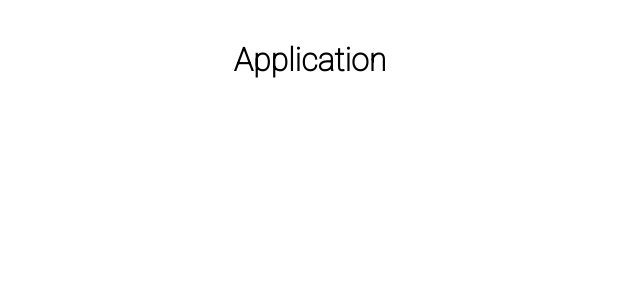
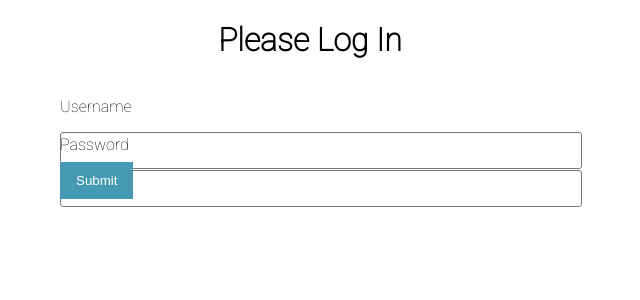
Before and after one commit to cama0047/Log-in, a React (Create React App) app: page / in a window 1280 px wide. Shown: the top 300 px of the page, without its empty margins (330-970 px from the left). Built offline with nearby package versions, Linux system fonts and the light colour scheme.

Commit message:
adding server and token feature

```diff
--- a/package.json
+++ b/package.json
@@ -35,5 +35,9 @@
       "last 1 firefox version",
       "last 1 safari version"
     ]
+  },
+  "devDependencies": {
+    "cors": "^2.8.5",
+    "express": "^4.17.1"
   }
 }
--- a/src/App.js
+++ b/src/App.js
@@ -3,8 +3,19 @@ import './App.css';
 import Dashboard from "./components/Dashboard";
 import Preferences from './components/Preferences';
 import { BrowserRouter as Router, Route, Switch } from 'react-router-dom';
+import React,{useState} from 'react'
+import Login from './components/Login';
 
 function App() {
+
+  const [token, setToken] = useState();
+  //sino existe un token se mostrara la pantalla de login
+  if (!token) {
+    return <Login setToken={setToken}/>
+
+  }
+
+
   return (
     <div className="App">
       <div className="wrapper">
--- /dev/null
+++ b/src/components/Login.css
@@ -0,0 +1,5 @@
+.login-wrapper {
+    display: flex;
+    flex-direction: column;
+    align-items: center;
+}
--- a/src/components/Login.js
+++ b/src/components/Login.js
@@ -1,6 +1,28 @@
-import React from 'react'
+import React,{useState} from 'react'
+import './Login.css'
+import PropTypes from 'prop-types';
 
-function Login() {
+
+
+async function loginUser(credentials){
+    return fetch('http://localhost:8080/login', {
+   method: 'POST',
+   headers: {
+     'Content-Type': 'application/json'
+   },
+   body: JSON.stringify(credentials)
+ })
+   .then(data => data.json())
+}
+
+
+function Login({setToken}) {
+
+    const [username,setUsername] = useState();
+    const [password,setPassword] = useState();
+
+
+
     return (
 
 
@@ -10,11 +32,11 @@ function Login() {
         <form>
             <label>
                 <p>Username</p>
-                <input type="text"></input>
+                <input type="text" onChange ={e=> setUsername(e.target.value)}></input>
             </label>
             <label>
                 <p>Password</p>
-                <input type="password"></input>
+                <input type="password" onChange ={e=> setPassword(e.target.value)}></input>
             </label>
             <div>
                 <button type="submit">Submit</button>
@@ -25,4 +47,8 @@ function Login() {
     )
 }
 
+Login.propTypes = {
+    setToken:PropTypes.func.isRequired
+}
+
 export default Login
```
Also changed, not shown: src/server/server.js (added, +16 -0 lines), 2 other files (tests, documents, lock files or other folders).
